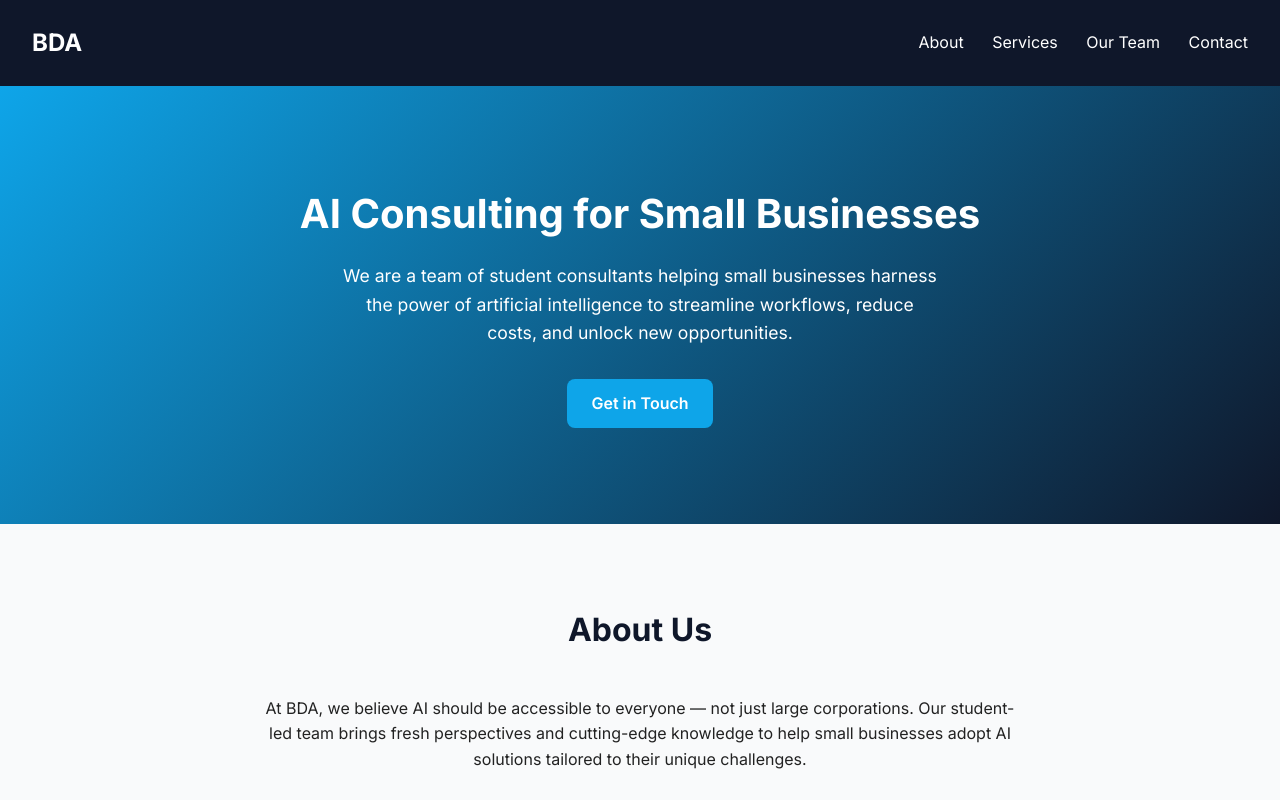
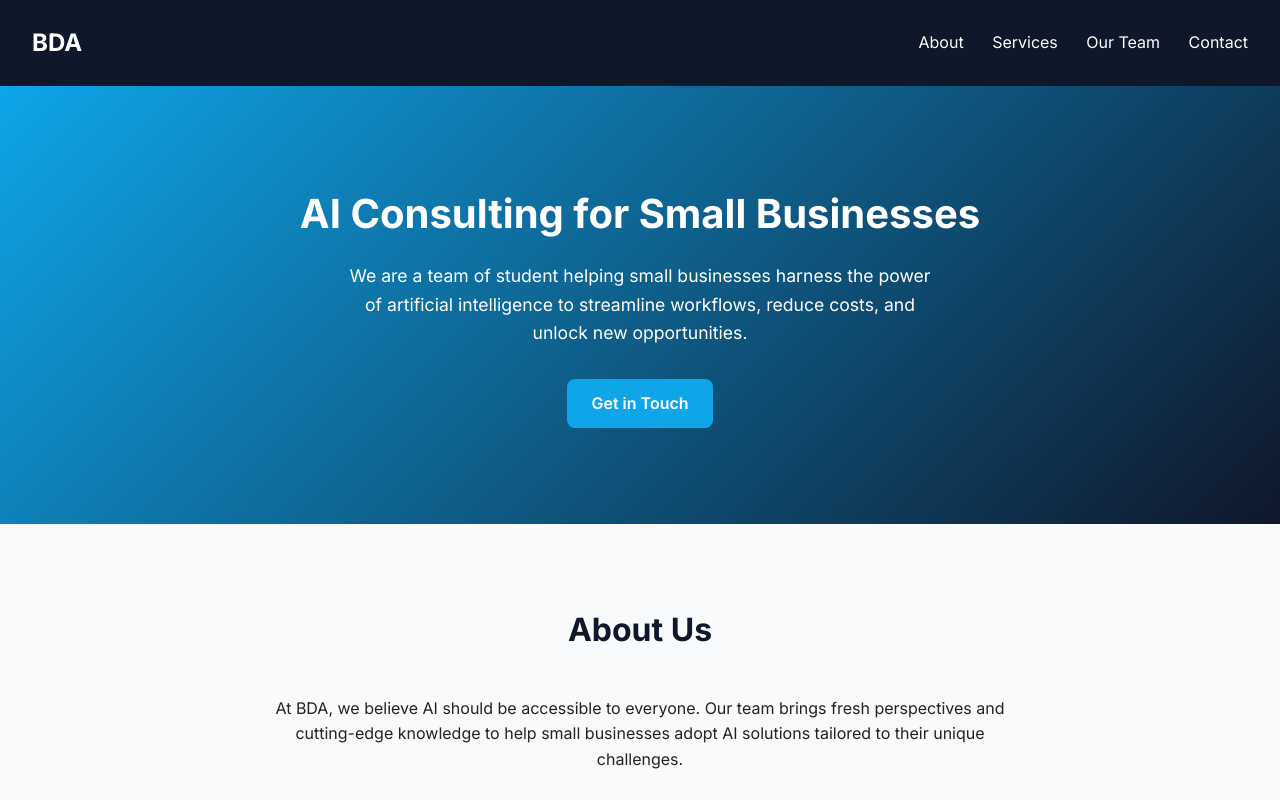
Before and after one commit to BDA-sites/BDA.site, a plain HTML site: page index.html in a window 1280 px wide. Shown: the top 800 px of the page. Drawn offline with Linux system fonts and the light colour scheme.

Commit message:
Update index.html
typo fix

```diff
--- a/index.html
+++ b/index.html
@@ -213,15 +213,15 @@
 
   <section class="hero">
     <h2>AI Consulting for Small Businesses</h2>
-    <p>We are a team of student consultants helping small businesses harness the power of artificial intelligence to streamline workflows, reduce costs, and unlock new opportunities.</p>
+    <p>We are a team of student helping small businesses harness the power of artificial intelligence to streamline workflows, reduce costs, and unlock new opportunities.</p>
     <a href="#contact" class="btn">Get in Touch</a>
   </section>
 
   <section id="about">
     <h3>About Us</h3>
     <p style="max-width: 750px; margin: auto; text-align: center;">
-      At BDA, we believe AI should be accessible to everyone — not just large corporations.
-      Our student-led team brings fresh perspectives and cutting-edge knowledge to help
+      At BDA, we believe AI should be accessible to everyone.
+      Our team brings fresh perspectives and cutting-edge knowledge to help
       small businesses adopt AI solutions tailored to their unique challenges.
     </p>
   </section>
```
